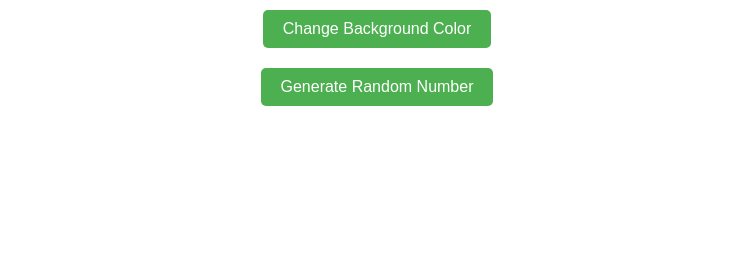
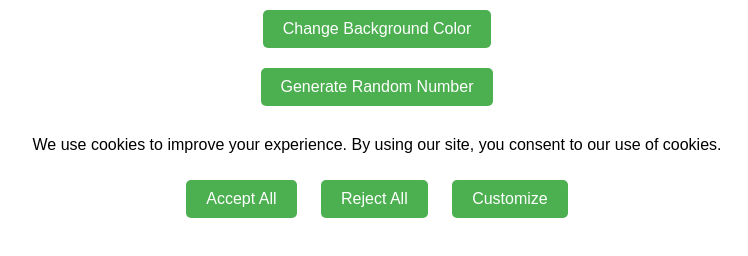
Before and after one commit to Mahmoudrda/testing, a plain HTML site: page index.html in a window 1280 px wide. Shown: the part 108-364 px from the top of the page, without its empty margins (263-1011 px from the left). Drawn offline with Linux system fonts and the light colour scheme.

Commit message:
Update index.html

```diff
--- a/index.html
+++ b/index.html
@@ -26,5 +26,32 @@
     </div>
 
     <script src="script.js"></script>
+    <div id="consent-banner" style="display: none;">
+  <p>We use cookies to improve your experience. By using our site, you consent to our use of cookies.</p>
+  <button id="accept">Accept All</button>
+  <button id="reject">Reject All</button>
+  <button id="customize">Customize</button>
+</div>
+
+<script>
+  window.onload = function() {
+    if (!localStorage.getItem('cookieConsent')) {
+      document.getElementById('consent-banner').style.display = 'block';
+    }
+  };
+
+  document.getElementById('accept').onclick = function() {
+    localStorage.setItem('cookieConsent', 'accepted');
+    document.getElementById('consent-banner').style.display = 'none';
+  };
+
+  document.getElementById('reject').onclick = function() {
+    localStorage.setItem('cookieConsent', 'rejected');
+    document.getElementById('consent-banner').style.display = 'none';
+  };
+
+  // Add customization functionality as needed
+</script>
+
 </body>
 </html>
```
